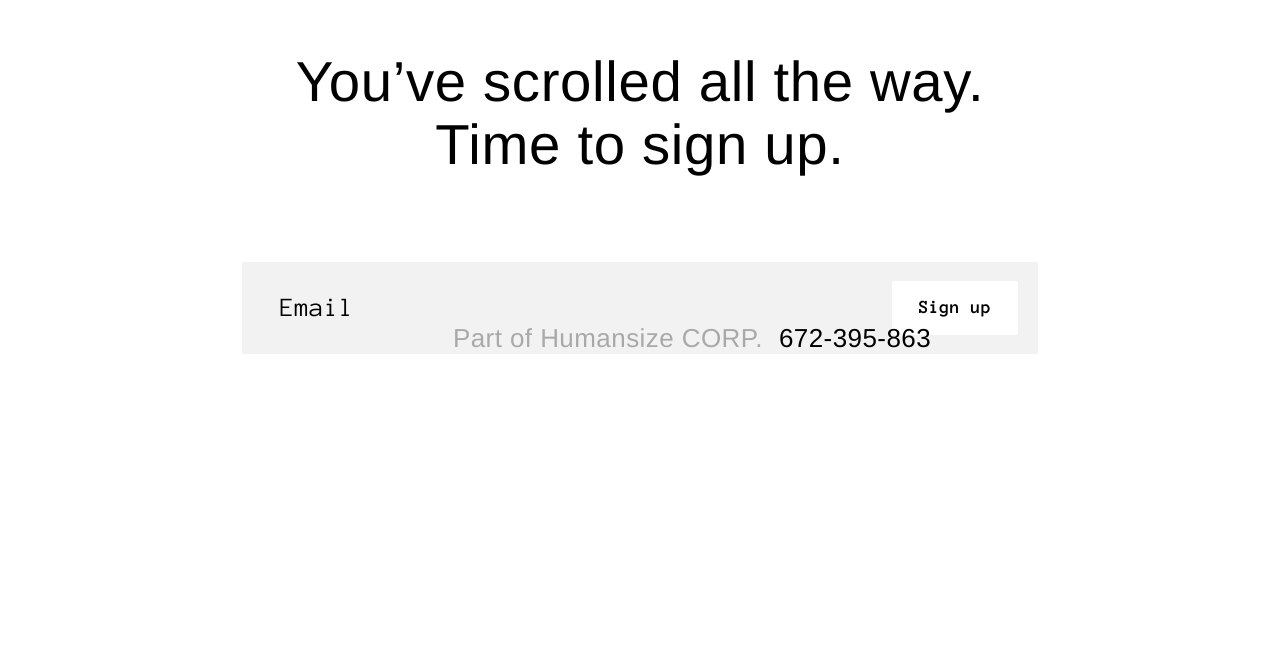
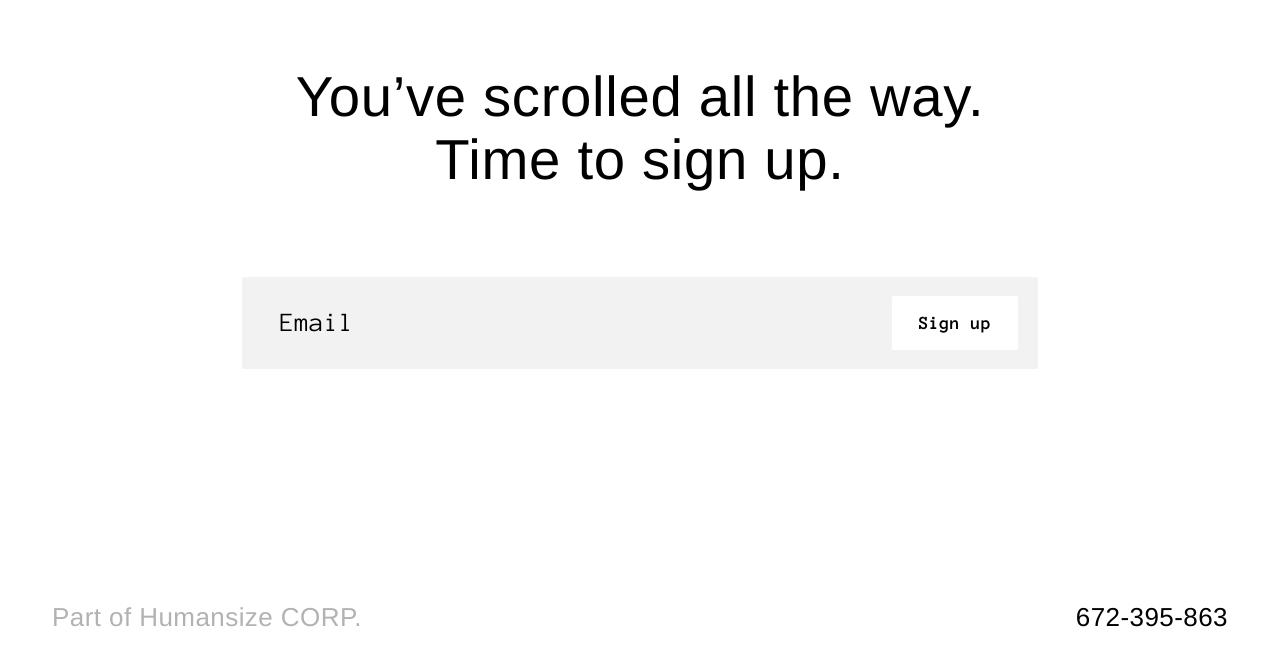
Before and after one commit to Jellouse/industrial-bloom, a plain HTML site: page website/index.html in a window 1280 px wide. Shown: the part 9277-9941 px from the top of the page. Drawn offline with Linux system fonts and the light colour scheme; a script that the page names is missing; files whose address does not match are found by name.

Commit message:
Fix bottom footer positioning

```diff
--- a/website/styles.css
+++ b/website/styles.css
@@ -312,7 +312,7 @@ h1 {
   padding: 96px 52px 190px;
 }
 
-.bottom-signup > *:not(.invert-circle) {
+.bottom-signup > *:not(.invert-circle):not(footer) {
   position: relative;
   z-index: 2;
 }
```
